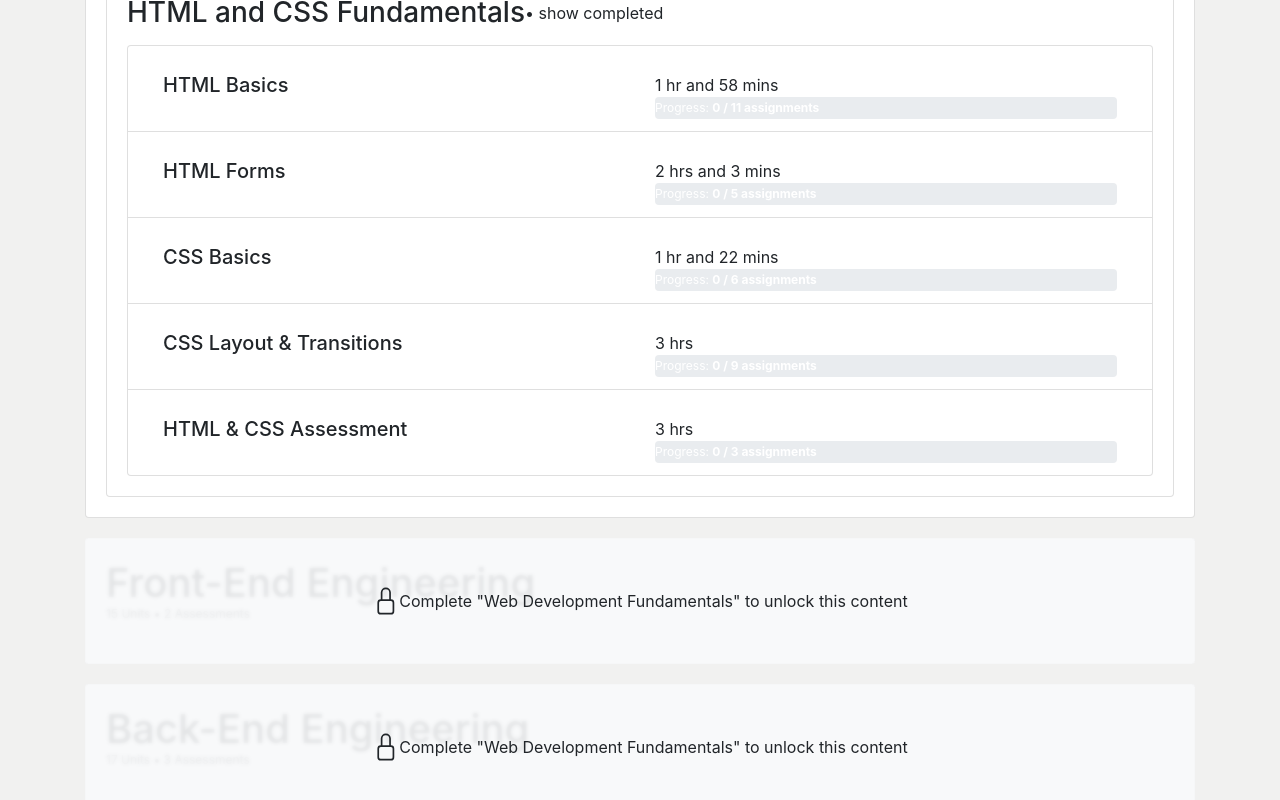
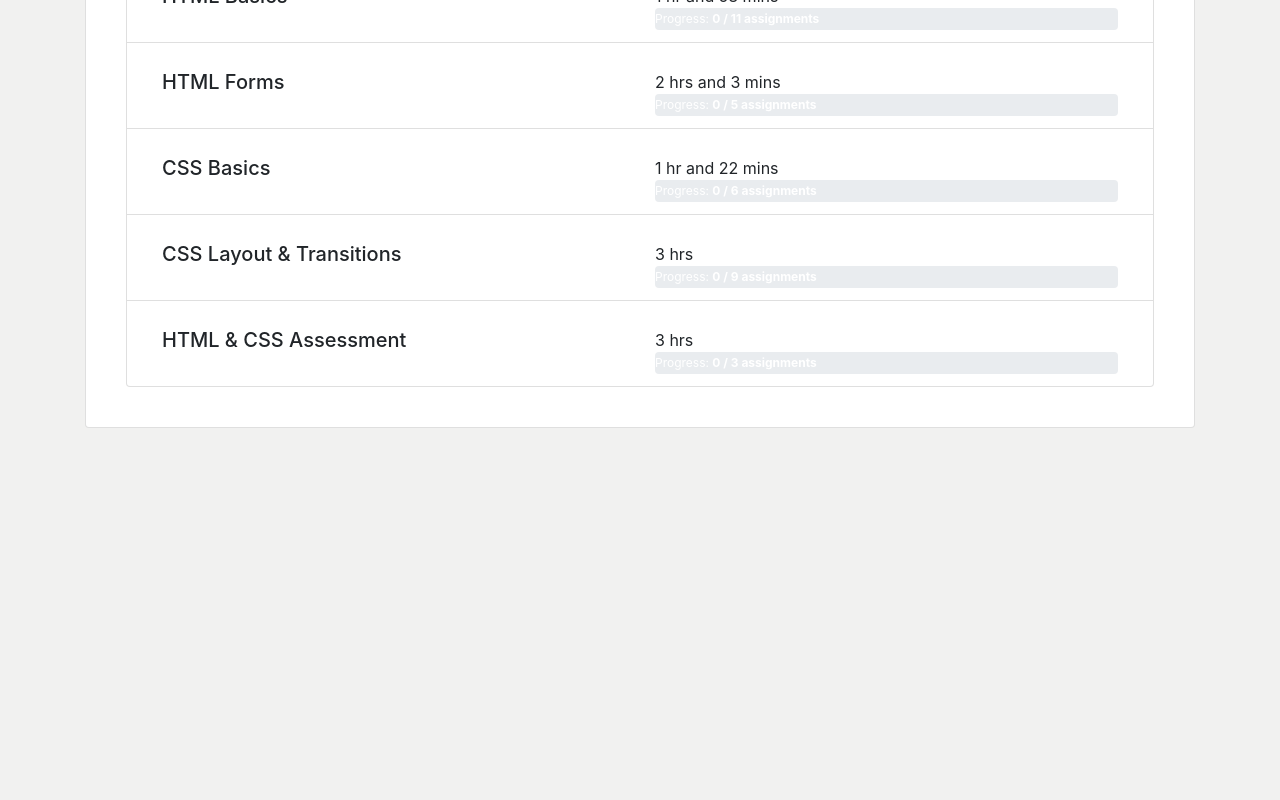
Before and after one commit to itsMattShull/dashboard, a Nuxt app: page /v2 in a window 1280 px wide. Shown: the part 802-1602 px from the top of the page. After the commit the page ends 1230 px from the top, so only its background shows below. Built offline with nearby package versions, Linux system fonts and the light colour scheme.

Commit message:
updated v2

```diff
--- a/pages/v2.vue
+++ b/pages/v2.vue
@@ -20,13 +20,6 @@
           <div v-for="path in paths" v-bind:key="path.index" class="path">
             <b-overlay :show="path.locked" rounded="sm" opacity="0.90">
               <b-card :aria-hidden="!path.locked ? 'true' : null">
-                <h1>
-                  {{ path.name }}
-                </h1>
-                <div class="subheader">
-                  {{ path.unitCount }} Units &bull; {{ path.assessmentCount }} Assessments
-                </div>
-
                 <b-card v-for="course in path.courses" v-bind:key="course.index" class="course" v-show="path.locked == false">
                   <div class="courseTitle">
                     <div v-if="course.complete" class="complete">
@@ -657,166 +650,6 @@ export default {
               ]
             }
           ]
-        }, {
-          name: "Front-End Engineering",
-          locked: true,
-          unitCount: 15,
-          assessmentCount: 2,
-          courses: [
-            {
-              name: "Dummy text",
-              complete: false,
-              units: [
-                {
-                  name: "Dummy text",
-                  complete: false,
-                  ttc: "1 hr and 58 mins",
-                  assignments: [
-                    {
-                      name: `Dummy text`,
-                      complete: false,
-                      ttc: "10 mins",
-                      type: "coding"
-                    }, {
-                      name: `Dummy text`,
-                      complete: false,
-                      ttc: "10 mins",
-                      type: "coding"
-                    }, {
-                      name: `Dummy text`,
-                      complete: false,
-                      ttc: "10 mins",
-                      type: "coding"
-                    }
-                  ]
-                }, {
-                  name: "Dummy text",
-                  complete: false,
-                  ttc: "1 hr and 58 mins",
-                  assignments: [
-                    {
-                      name: `Dummy text`,
-                      complete: false,
-                      ttc: "10 mins",
-                      type: "coding"
-                    }, {
-                      name: `Dummy text`,
-                      complete: false,
-                      ttc: "10 mins",
-                      type: "coding"
-                    }, {
-                      name: `Dummy text`,
-                      complete: false,
-                      ttc: "10 mins",
-                      type: "coding"
-                    }
-                  ]
-                }, {
-                  name: "Dummy text",
-                  complete: false,
-                  ttc: "1 hr and 58 mins",
-                  assignments: [
-                    {
-                      name: `Dummy text`,
-                      complete: false,
-                      ttc: "10 mins",
-                      type: "coding"
-                    }, {
-                      name: `Dummy text`,
-                      complete: false,
-                      ttc: "10 mins",
-                      type: "coding"
-                    }, {
-                      name: `Dummy text`,
-                      complete: false,
-                      ttc: "10 mins",
-                      type: "coding"
-                    }
-                  ]
-                }
-              ]
-            }
-          ]
-        }, {
-          name: "Back-End Engineering",
-          locked: true,
-          unitCount: 17,
-          assessmentCount: 3,
-          courses: [
-            {
-              name: "Dummy text",
-              complete: false,
-              units: [
-                {
-                  name: "Dummy text",
-                  complete: false,
-                  ttc: "1 hr and 58 mins",
-                  assignments: [
-                    {
-                      name: `Dummy text`,
-                      complete: false,
-                      ttc: "10 mins",
-                      type: "coding"
-                    }, {
-                      name: `Dummy text`,
-                      complete: false,
-                      ttc: "10 mins",
-                      type: "coding"
-                    }, {
-                      name: `Dummy text`,
-                      complete: false,
-                      ttc: "10 mins",
-                      type: "coding"
-                    }
-                  ]
-                }, {
-                  name: "Dummy text",
-                  complete: false,
-                  ttc: "1 hr and 58 mins",
-                  assignments: [
-                    {
-                      name: `Dummy text`,
-                      complete: false,
-                      ttc: "10 mins",
-                      type: "coding"
-                    }, {
-                      name: `Dummy text`,
-                      complete: false,
-                      ttc: "10 mins",
-                      type: "coding"
-                    }, {
-                      name: `Dummy text`,
-                      complete: false,
-                      ttc: "10 mins",
-                      type: "coding"
-                    }
-                  ]
-                }, {
-                  name: "Dummy text",
-                  complete: false,
-                  ttc: "1 hr and 58 mins",
-                  assignments: [
-                    {
-                      name: `Dummy text`,
-                      complete: false,
-                      ttc: "10 mins",
-                      type: "coding"
-                    }, {
-                      name: `Dummy text`,
-                      complete: false,
-                      ttc: "10 mins",
-                      type: "coding"
-                    }, {
-                      name: `Dummy text`,
-                      complete: false,
-                      ttc: "10 mins",
-                      type: "coding"
-                    }
-                  ]
-                }
-              ]
-            }
-          ]
         }
       ]
     }
@@ -862,6 +695,10 @@ body {
 
 .courseTitle h3 {
   margin: 0px;
+}
+
+.course {
+  border: 0px;
 }
 
 .course .complete svg {
```
